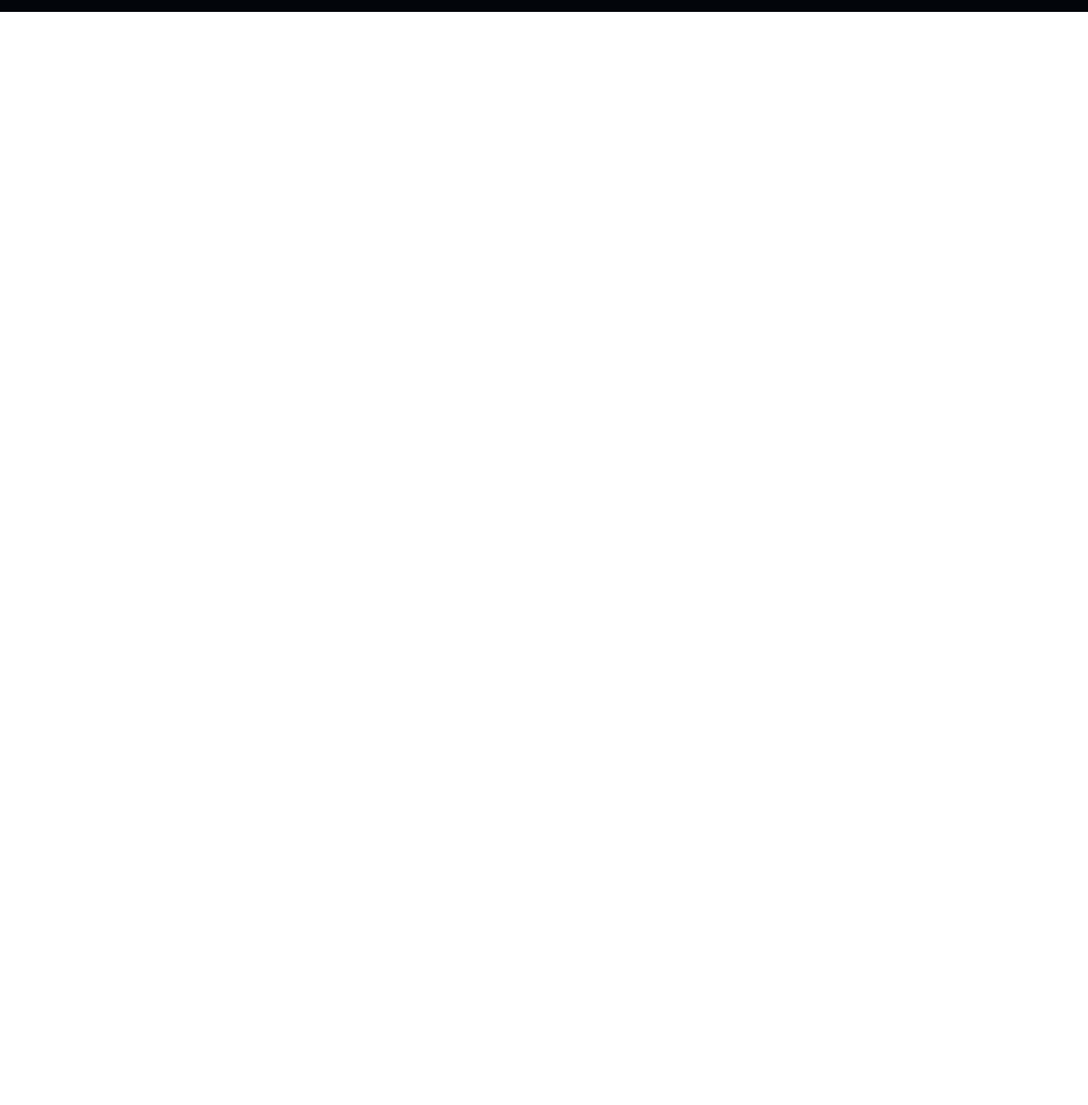
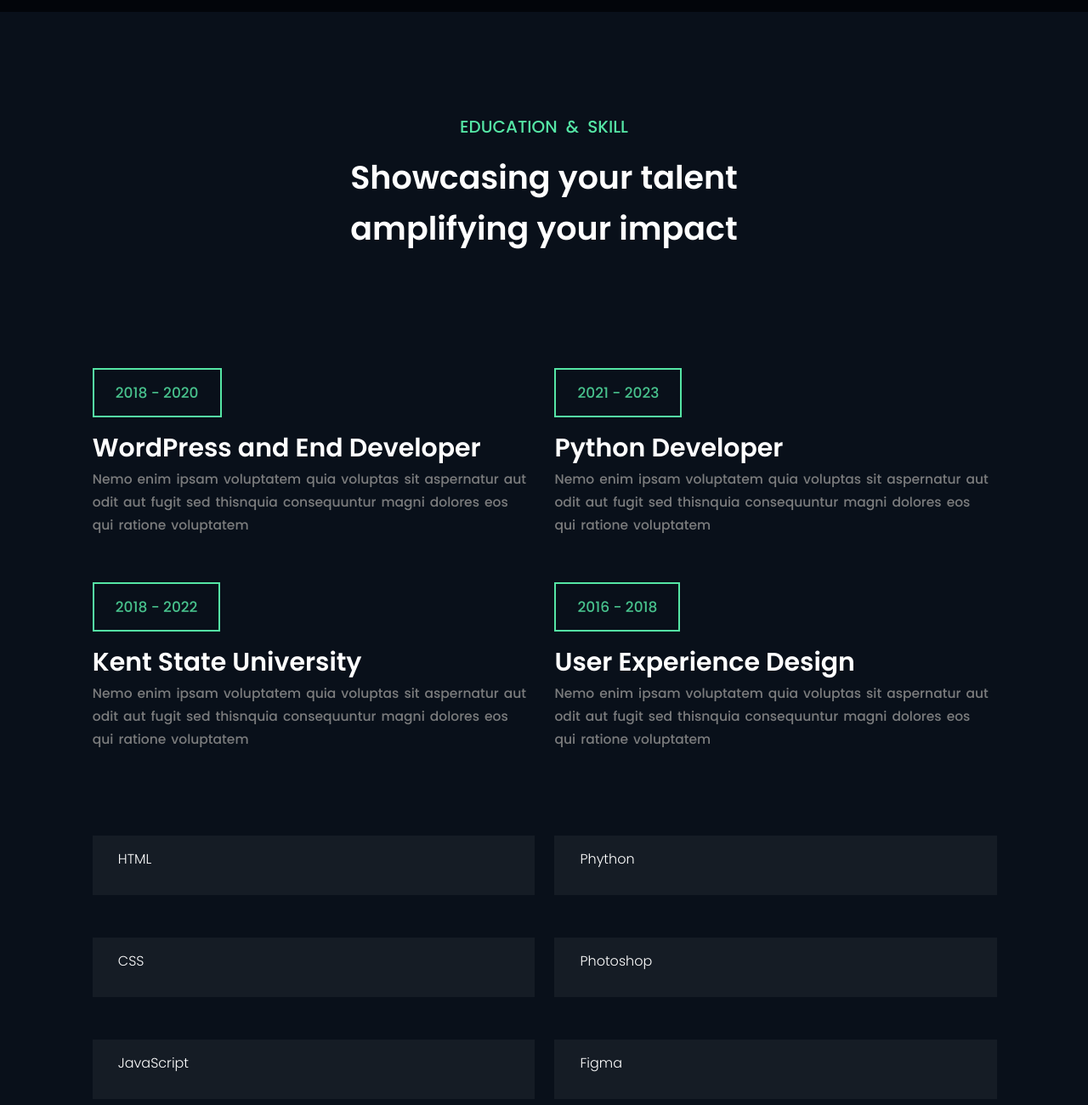
Before and after one commit to musfikaoni/Advanced-Portfolio-Website, a plain HTML site: page index.html in a window 1280 px wide. Shown: the part 3228-4528 px from the top of the page at 85% size. Before the commit the page ends 3242 px from the top, so only its background shows below. Drawn offline with Linux system fonts and the light colour scheme.

Commit message:
fifth section

```diff
--- a/index.html
+++ b/index.html
@@ -143,5 +143,45 @@
             </div>
         </div>
     </section>
+    <!-- section 5 -->
+    <section class="sc5">
+        <h3 class="sc5h3">EDUCATION & SKILL</h3>
+        <h1 class="sc5h1">Showcasing your talent</h1>
+        <h1 class="sc5h1">amplifying your impact</h1>
+        <section class="allsuub">
+            <div class="suubd">
+                <div class="suub1">
+                    <div class="sc5sub">
+                        <span class="spa">2018 - 2020</span>
+                        <h1 class="sc5subh1">WordPress and End Developer</h1>
+                        <p class="sc5p">Nemo enim ipsam voluptatem quia voluptas sit aspernatur aut odit aut fugit sed thisnquia consequuntur magni dolores eos qui ratione voluptatem </p>
+                    </div>
+                    <div class="sc5sub">
+                        <span class="spa">2018 - 2022</span>
+                        <h1 class="sc5subh1">Kent State University</h1>
+                        <p class="sc5p">Nemo enim ipsam voluptatem quia voluptas sit aspernatur aut odit aut fugit sed thisnquia consequuntur magni dolores eos qui ratione voluptatem </p>
+                    </div>
+                    <div class="boxh">HTML</div>
+                    <div class="boxc">CSS</div>
+                    <div class="boxja">JavaScript</div>
+                </div>
+                <div class="suub2">
+                    <div class="sc5sub">
+                        <span class="spa">2021 - 2023</span>
+                        <h1 class="sc5subh1">Python Developer</h1>
+                        <p class="sc5p">Nemo enim ipsam voluptatem quia voluptas sit aspernatur aut odit aut fugit sed thisnquia consequuntur magni dolores eos qui ratione voluptatem </p>
+                    </div>
+                    <div class="sc5sub">
+                        <span class="spa">2016 - 2018</span>
+                        <h1 class="sc5subh1">User Experience Design</h1>
+                        <p class="sc5p">Nemo enim ipsam voluptatem quia voluptas sit aspernatur aut odit aut fugit sed thisnquia consequuntur magni dolores eos qui ratione voluptatem </p>
+                    </div>
+                    <div class="boxep">Phython</div>
+                    <div class="boxpho">Photoshop</div>
+                    <div class="boxfi">Figma</div>
+                </div>
+            </div>
+        </section>
+    </section>
 </body>
 </html>
```
